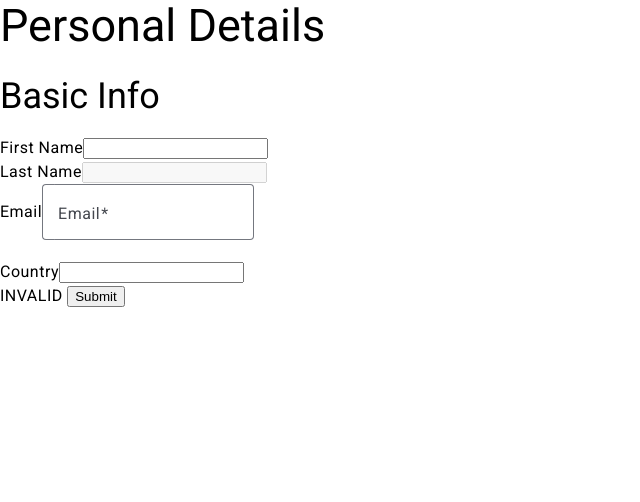
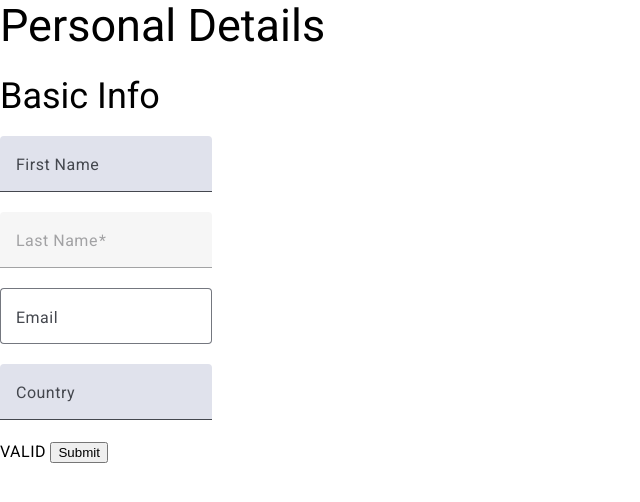
Before and after one commit to amanvishnani/AngularDynamicForms, an Angular app: page / in a window 1280 px wide. Shown: the top 502 px of the page, without its empty margins (0-640 px from the left). Built offline with nearby package versions, Linux system fonts and the light colour scheme.

Commit message:
Replace default inputs with material input

```diff
--- a/src/app/app.component.ts
+++ b/src/app/app.component.ts
@@ -23,9 +23,9 @@ export class AppComponent implements OnInit {
         {
           name: 'Basic Info',
           fields: [
-            { name: 'First Name', type: 'text', validations: { required: true } },
+            { name: 'First Name', type: 'text', validations: { required: false } },
             { name: 'Last Name', type: 'text', validations: { required: true }, disabled: true },
-            { name: 'Email', type: 'email', validations: { required: true, pattern: '^[a-zA-Z0-9._%+-]+@[a-zA-Z0-9.-]+\\.[a-zA-Z]{2,}$' } },
+            { name: 'Email', type: 'email', validations: { pattern: '^[a-zA-Z0-9._%+-]+@[a-zA-Z0-9.-]+\\.[a-zA-Z]{2,}$' } },
             { name: 'Country', type: 'country' },
           ]
         }
--- a/src/app/dynamic-form/dynamic-form.component.html
+++ b/src/app/dynamic-form/dynamic-form.component.html
@@ -4,11 +4,13 @@
     <div *ngFor="let subSection of section.subSections">
       <h3>{{ subSection.name }}</h3>
       <div *ngFor="let field of subSection.fields">
-        <label>{{ field.name }}</label>
         <ng-container [ngSwitch]="field.type">
           <app-email-input *ngSwitchCase="'email'" [control]="$any(form).controls[field.name]"></app-email-input>
           <!-- <app-input-country *ngSwitchCase="'country'" [formControl]="$any(form).controls[field.name]" [disabled]="field.disabled"></app-input-country> -->
-          <input *ngSwitchDefault [type]="field.type" [formControl]="$any(form).controls[field.name]">
+          <mat-form-field *ngSwitchDefault>
+            <mat-label>{{ field.name }}</mat-label>
+            <input matInput [type]="field.type" [formControl]="$any(form).controls[field.name]">
+          </mat-form-field>
         </ng-container>
       </div>
     </div>
```
Also changed, not shown: src/app/dynamic-form/dynamic-form.component.ts (+10 -2 lines).
